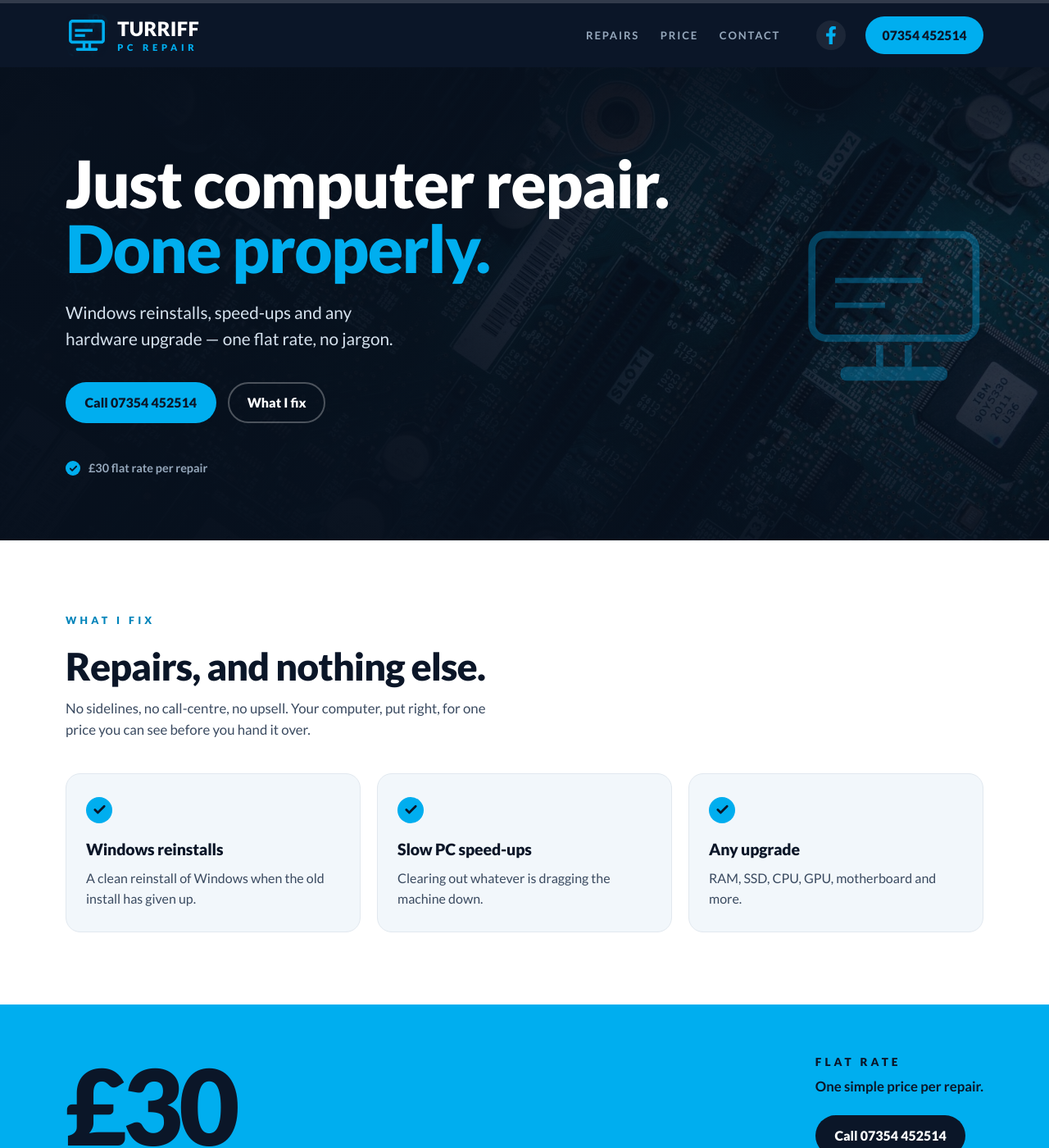
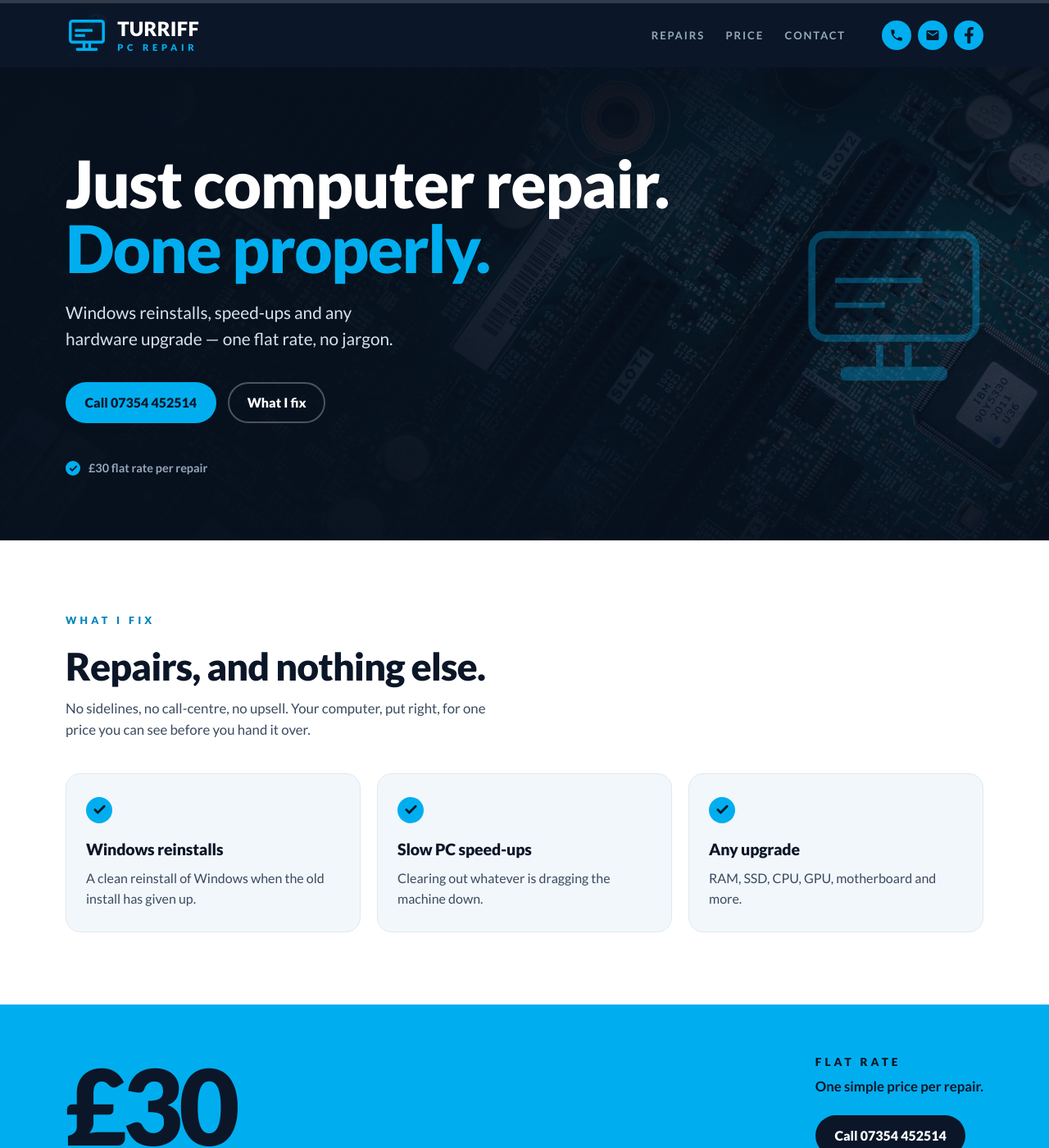
Before and after one commit to linuxer0x42/turriffpcrepair-website, a Jekyll site: the page built from index.html, in a window 1280 px wide and 1400 px high. Shown: the whole window at 82% size. Built offline with Jekyll 4.4.1, drawn with Linux system fonts in a browser that asks for light colours.

Commit message:
feat: use icon buttons for call, email and Facebook in the header
Replace the header's text call button and Facebook chip with one row of
matching icon buttons.

- add phone, email and Facebook links as inline SVGs in accent discs
  with navy glyphs
- add an email setting to _config.yml for the mailto link
- shrink the discs to 32px on small phones so they fit beside the lockup
- drop the old social-link and btn-call styles

```diff
--- a/_config.yml
+++ b/_config.yml
@@ -18,6 +18,7 @@ baseurl: ""
 # --- business details (used in the header, contact section and schema) ---
 phone_display: "07354 452514"
 phone_link: "+447354452514"
+email: "turrapcrepair@gmail.com"
 facebook_url: "https://www.facebook.com/profile.php?id=61596559057705"
 price: "£30"
 
--- a/_includes/header.html
+++ b/_includes/header.html
@@ -18,18 +18,32 @@
       <a href="#contact">Contact</a>
     </nav>
 
-    <!-- Facebook glyph from Font Awesome Free (icons CC BY 4.0) -->
-    <a class="social-link" href="{{ site.facebook_url }}" target="_blank"
-       rel="noopener noreferrer" aria-label="Turriff PC Repair on Facebook">
-      <svg viewBox="0 0 320 512" aria-hidden="true" focusable="false">
-        <path fill="currentColor"
-              d="M279.14 288l14.22-92.66h-88.91v-60.13c0-25.35 12.42-50.06 52.24-50.06h40.42V6.26S260.43 0 225.36 0c-73.22 0-121.08 44.38-121.08 124.72v70.62H22.89V288h81.39v224h100.17V288z"/>
-      </svg>
-    </a>
+    <!-- Phone/mail glyphs: Material Icons (Apache 2.0).
+         Facebook glyph: Font Awesome Free (icons CC BY 4.0). -->
+    <div class="header-actions">
+      <a class="icon-btn" href="tel:{{ site.phone_link }}"
+         aria-label="Call {{ site.phone_display }}">
+        <svg viewBox="0 0 24 24" aria-hidden="true" focusable="false">
+          <path fill="currentColor" d="M6.62 10.79c1.44 2.83 3.76 5.14 6.59 6.59l2.2-2.2c.27-.27.67-.36 1.02-.24 1.12.37 2.33.57 3.57.57.55 0 1 .45 1 1V20c0 .55-.45 1-1 1-9.39 0-17-7.61-17-17 0-.55.45-1 1-1h3.5c.55 0 1 .45 1 1 0 1.25.2 2.45.57 3.57.11.35.03.74-.25 1.02l-2.2 2.2z"/>
+        </svg>
+      </a>
 
-    <a class="btn btn-call" href="tel:{{ site.phone_link }}">
-      <span class="sr-only">Call </span>{{ site.phone_display }}
-    </a>
+      <a class="icon-btn" href="mailto:{{ site.email }}"
+         aria-label="Email {{ site.email }}">
+        <svg viewBox="0 0 24 24" aria-hidden="true" focusable="false">
+          <path fill="currentColor" d="M20 4H4c-1.1 0-1.99.9-1.99 2L2 18c0 1.1.9 2 2 2h16c1.1 0 2-.9 2-2V6c0-1.1-.9-2-2-2zm0 4-8 5-8-5V6l8 5 8-5v2z"/>
+        </svg>
+      </a>
+
+      <a class="icon-btn icon-btn--facebook" href="{{ site.facebook_url }}"
+         target="_blank" rel="noopener noreferrer"
+         aria-label="Turriff PC Repair on Facebook">
+        <svg viewBox="0 0 320 512" aria-hidden="true" focusable="false">
+          <path fill="currentColor"
+                d="M279.14 288l14.22-92.66h-88.91v-60.13c0-25.35 12.42-50.06 52.24-50.06h40.42V6.26S260.43 0 225.36 0c-73.22 0-121.08 44.38-121.08 124.72v70.62H22.89V288h81.39v224h100.17V288z"/>
+        </svg>
+      </a>
+    </div>
 
   </div>
 </header>
--- a/assets/css/main.css
+++ b/assets/css/main.css
@@ -146,27 +146,36 @@ a { color: var(--accent-deep); }
   line-height: 1;
 }
 
-/* Facebook button: a filled "f" on a subtly lighter navy disc */
-.social-link {
+/* Header icon buttons: accent discs with navy glyphs, as the call button was */
+.header-actions {
+  display: flex;
+  align-items: center;
+  gap: 0.5rem;
+  margin-left: 1.25rem;
+}
+
+.icon-btn {
   flex: none;
   display: grid;
   place-items: center;
   width: 36px;
   height: 36px;
-  margin-left: 1.25rem;
   border-radius: 50%;
-  background: rgba(255, 255, 255, 0.07);
-  color: var(--accent);
+  background: var(--accent);
+  color: var(--navy);
   transition: background-color 0.15s ease;
 }
 
-.social-link svg {
-  width: 14px;
-  height: 22px;
+.icon-btn:hover { background: var(--white); }
+
+.icon-btn svg {
+  width: 18px;
+  height: 18px;
 }
 
-.social-link:hover {
-  background: rgba(255, 255, 255, 0.12);
+.icon-btn--facebook svg {
+  width: 13px;
+  height: 20px;
 }
 .brand-name {
   color: var(--white);
@@ -210,15 +219,6 @@ a { color: var(--accent-deep); }
               border-color 0.15s ease, transform 0.15s ease;
 }
 .btn:hover { transform: translateY(-1px); }
-
-.btn-call {
-  background: var(--accent);
-  color: var(--navy);
-  padding: 0.7rem 1.15rem;
-  font-size: 0.98rem;
-  white-space: nowrap;
-}
-.btn-call:hover { background: var(--white); }
 
 /* ----------------------------------------------------------------- hero --- */
 
@@ -553,22 +553,23 @@ h1 span { color: var(--accent); }
 }
 
 @media (max-width: 420px) {
-  /* only the hero's stacked buttons go full width - not the header CTA */
+  /* only the hero's stacked buttons go full width - not the header icons */
   .actions { flex-direction: column; }
   .actions .btn { width: 100%; text-align: center; }
-  /* keep the logo lockup and the call button on one line on small phones */
+  /* keep the lockup and the three icon buttons on one line */
   .brand-logo { width: 38px; height: 38px; border-radius: 9px; }
   .brand { gap: 0.55rem; }
-  /* not enough width for the social button next to the call CTA */
-  .social-link { display: none; }
+  .header-actions { gap: 0.375rem; margin-left: 0.5rem; }
+  .icon-btn { width: 32px; height: 32px; }
+  .icon-btn svg { width: 16px; height: 16px; }
+  .icon-btn--facebook svg { width: 11px; height: 17px; }
 }
 
 @media (max-width: 360px) {
-  /* 320px screens: give the lockup and CTA breathing room */
+  /* 320px screens: give the lockup and icons breathing room */
   .brand-name { font-size: 1.3rem; }
   .brand-logo { width: 34px; height: 34px; }
   .brand-sub { font-size: 0.62rem; letter-spacing: 0.34em; }
-  .btn-call { padding: 0.6rem 0.8rem; font-size: 0.88rem; }
 }
 
 @media (prefers-reduced-motion: reduce) {
```
Also changed, not shown: README.md.
